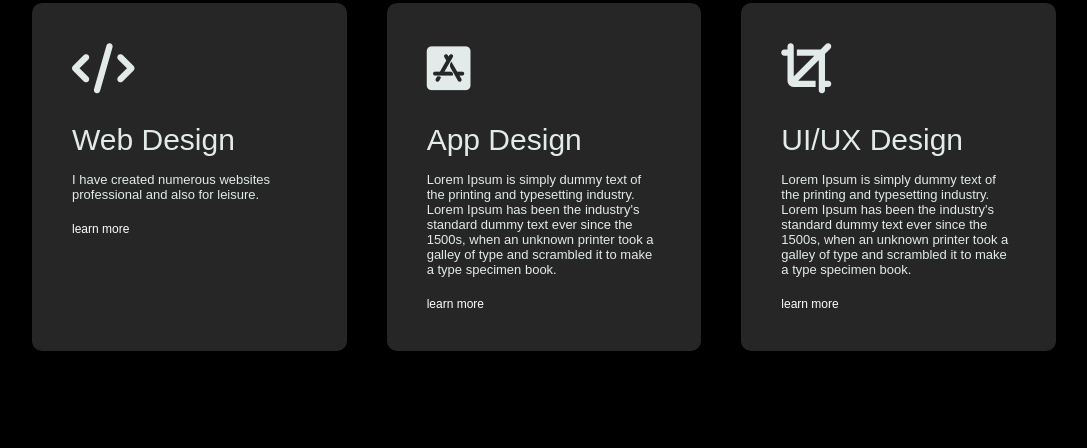
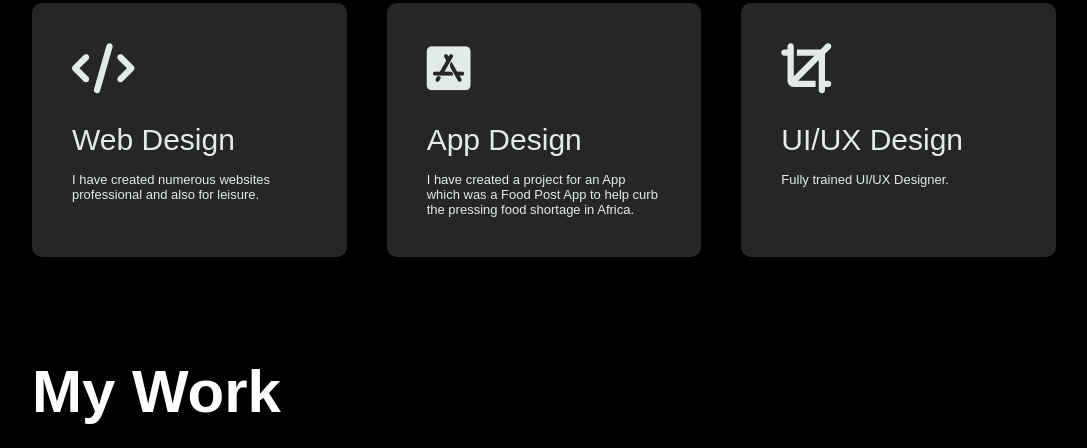
Before and after one commit to Kaleidiana/Portfolio-Website, a plain HTML site: page index.html in a window 1280 px wide. Shown: the part 1474-1922 px from the top of the page, without its empty margins (96-1183 px from the left). Drawn offline with Linux system fonts and the light colour scheme.

Commit message:
Update index.html

```diff
--- a/index.html
+++ b/index.html
@@ -88,21 +88,18 @@
                         <i class="fa-solid fa-code"></i>
                         <h2>Web Design</h2>
                         <p>I have created numerous websites professional and also for leisure.</p>
-                        <a href="#">learn more</a>
+
                     </div>
                     <div>
                         <i class="fa-brands fa-app-store-ios"></i>
                         <h2>App Design</h2>
-                        <p>Lorem Ipsum is simply dummy text of the printing and typesetting industry. Lorem Ipsum has been the industry's standard dummy text ever since the 1500s, when an unknown printer took a galley of type and scrambled it to make a type
-                            specimen book.</p>
-                        <a href="#">learn more</a>
+                        <p>I have created a project for an App which was a Food Post App to help curb the pressing food shortage in Africa.</p>
+
                     </div>
                     <div>
                         <i class="fa-solid fa-crop"></i>
                         <h2>UI/UX Design</h2>
-                        <p>Lorem Ipsum is simply dummy text of the printing and typesetting industry. Lorem Ipsum has been the industry's standard dummy text ever since the 1500s, when an unknown printer took a galley of type and scrambled it to make a type
-                            specimen book.</p>
-                        <a href="#">learn more</a>
+                        <p>Fully trained UI/UX Designer.</p>
                     </div>
 
                 </div>
```
